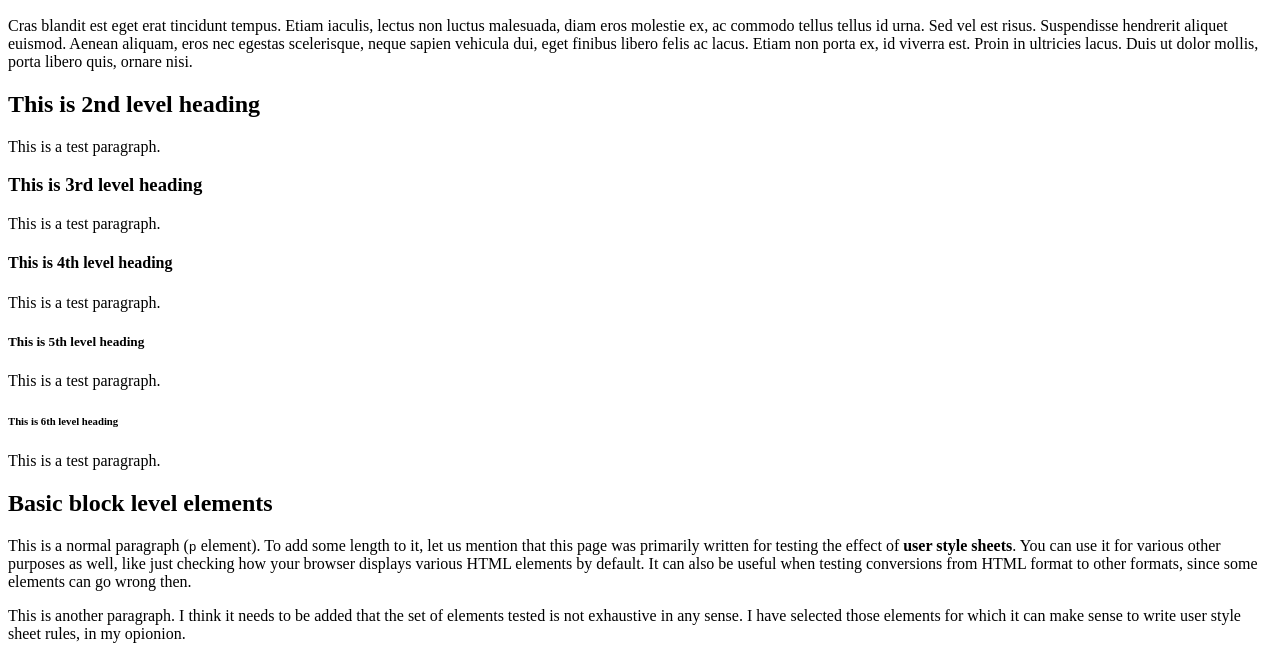
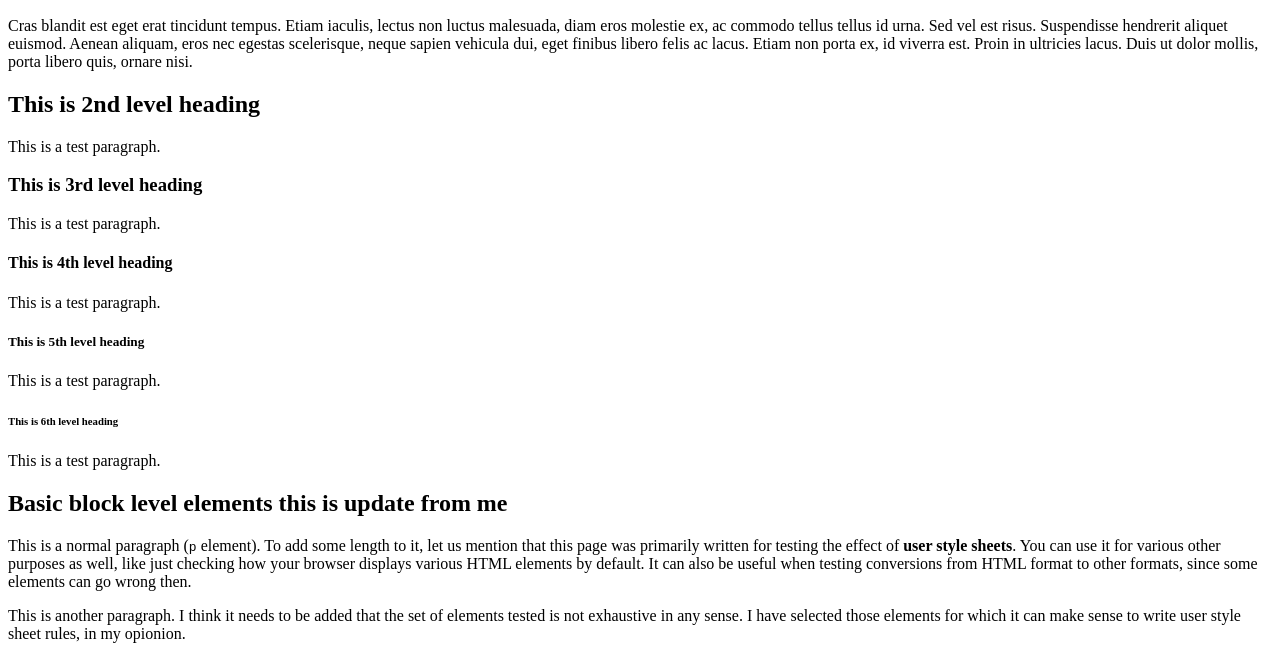
Before and after one commit to wael-shaaban/carp-portfolio, a plain HTML site: page index.html in a window 1280 px wide. Shown: the part 110-766 px from the top of the page. Drawn offline with Linux system fonts and the light colour scheme.

Commit message:
adding additional content

```diff
--- a/index.html
+++ b/index.html
@@ -23,7 +23,7 @@
 <h6>This is 6th level heading</h6>
 <p>This is a test paragraph.</p>
 
-<h2>Basic block level elements</h2>
+<h2>Basic block level elements this is update from me</h2>
 <p>This is a normal paragraph (<code>p</code> element). To add some length to it, let us mention that this
     page was primarily written for testing the effect of <strong>user style sheets</strong>. You can use it
     for various other purposes as well, like just checking how your browser displays various HTML elements
```
